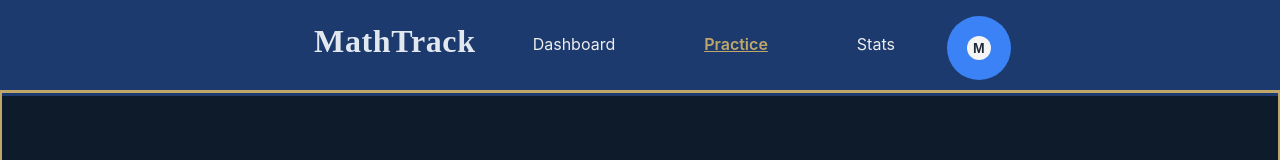
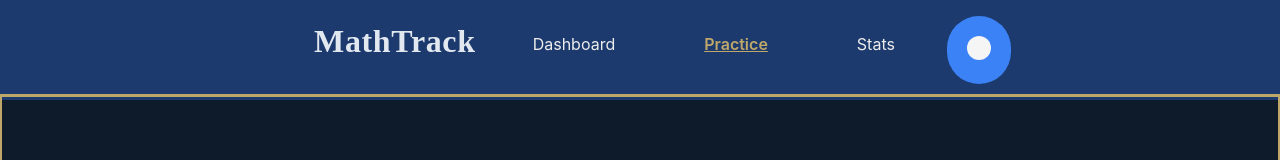
Before and after one commit to LuisDev912/EduMath-Track, a React (Vite) app in the folder frontend/: page /game/hub in a window 1280 px wide. Shown: the top 160 px of the page. Built offline with nearby package versions, Linux system fonts and the light colour scheme.

Commit message:
refactor(UserMenu): use shared types in existing files

```diff
--- a/frontend/src/shared/components/UserMenu/Avatar/Avatar.tsx
+++ b/frontend/src/shared/components/UserMenu/Avatar/Avatar.tsx
@@ -1,8 +1,8 @@
-import type { AvatarProps } from "./AvatarProps.type";
+import type { UserMenuProps } from "../UserMenu.types.ts";
 import Styles from '../UserMenu.module.css';
 
-function Avatar({ name }: AvatarProps) {
-    const initial = name?.charAt(0).toUpperCase();
+function Avatar({ userName }: UserMenuProps) {
+    const initial = userName?.charAt(0).toUpperCase();
 
     return (
         <div className={Styles.avatar}>
--- a/frontend/src/shared/components/UserMenu/Avatar/AvatarProps.type.ts
+++ /dev/null
@@ -1,3 +0,0 @@
-export type AvatarProps = {
-    name?: string;
-};
--- a/frontend/src/shared/components/UserMenu/UserMenuButton/UserMenuButton.types.ts
+++ b/frontend/src/shared/components/UserMenu/UserMenuButton/UserMenuButton.types.ts
@@ -1,5 +1,6 @@
-export type UserMenuButtonProps = {
+import type { UserMenuProps } from '../UserMenu.types.ts';
+
+export type UserMenuButtonProps = UserMenuProps & {
     isOpen: boolean;
     onToggle: () => void;
-    userName?: string;
 };
--- a/frontend/src/shared/components/UserMenu/UserMenuDropdown/UserMenuDropdown.types.ts
+++ b/frontend/src/shared/components/UserMenu/UserMenuDropdown/UserMenuDropdown.types.ts
@@ -1,4 +1,5 @@
-export type UserMenuDropdownProps = {
-    userName?: string;
+import type { UserMenuProps } from '../UserMenu.types.ts';
+
+export type UserMenuDropdownProps = UserMenuProps & {
     onClose: () => void;
 };
```
Also changed, not shown: frontend/src/shared/components/UserMenu/UserMenu.tsx (+5 -4 lines).
